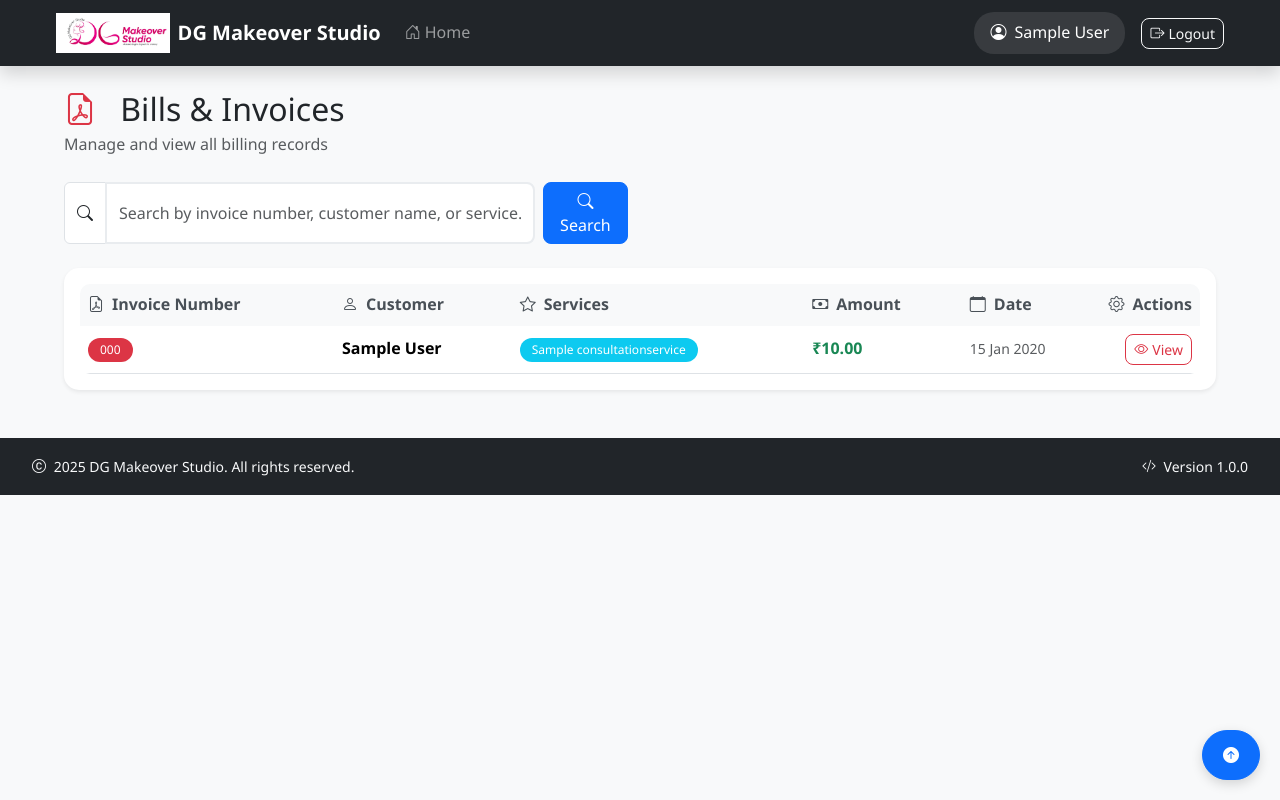
After one commit to sjsreehari04/dg-makeover-studio, a Django app: page /billing/ in a window 1280 px wide. The commit adds this page. Run offline with Django 5.2, Linux system fonts and the light colour scheme; a user stored in the database is signed in; tables that the repository leaves empty hold one stand-in row (values such as "Sample post").

Commit message:
Improve DB config for local + production and prepare billing UX upgrade

```diff
--- a/billing/urls.py
+++ b/billing/urls.py
@@ -1,6 +1,7 @@
 from django.urls import path
-from .views import bill_detail
+from .views import bill_list, bill_detail
 
 urlpatterns = [
+    path('', bill_list, name='bill_list'),
     path('<int:bill_id>/', bill_detail, name='bill_detail'),
 ]
--- a/billing/views.py
+++ b/billing/views.py
@@ -1,5 +1,6 @@
 from django.shortcuts import render, redirect, get_object_or_404
 from django.contrib.auth.decorators import login_required
+from django.db.models import Q
 from .models import Bill
 from consultations.models import Consultation
 
@@ -14,8 +15,18 @@ def bill_list(request):
             consultation__shop=request.user.shop
         ).order_by('-created_at')
 
+    # Search functionality
+    search_query = request.GET.get('search', '').strip()
+    if search_query:
+        bills = bills.filter(
+            Q(invoice_number__icontains=search_query) |
+            Q(consultation__customer__name__icontains=search_query) |
+            Q(consultation__services__service_name__icontains=search_query)
+        ).distinct()
+
     return render(request, 'billing/list.html', {
-        'bills': bills
+        'bills': bills,
+        'search_query': search_query
     })
 
 @login_required
--- /dev/null
+++ b/templates/billing/list.html
@@ -0,0 +1,152 @@
+{% extends 'base.html' %}
+{% load static %}
+{% block content %}
+
+<div class="container-fluid">
+    <!-- Page Header -->
+    <div class="row mb-4">
+        <div class="col-12">
+            <div class="d-flex justify-content-between align-items-center">
+                <div>
+                    <h2 class="mb-1">
+                        <i class="bi bi-file-earmark-pdf text-danger me-3"></i>
+                        Bills & Invoices
+                    </h2>
+                    <p class="text-muted mb-0">Manage and view all billing records</p>
+                </div>
+            </div>
+        </div>
+    </div>
+
+    <!-- Search Bar -->
+    <div class="row mb-4">
+        <div class="col-md-6">
+            <form method="GET" class="d-flex gap-2">
+                <div class="input-group">
+                    <span class="input-group-text bg-white">
+                        <i class="bi bi-search"></i>
+                    </span>
+                    <input
+                        type="text"
+                        name="search"
+                        class="form-control"
+                        placeholder="Search by invoice number, customer name, or service..."
+                        value="{{ search_query }}"
+                    >
+                    {% if search_query %}
+                    <a href="{% url 'bill_list' %}" class="btn btn-outline-secondary">
+                        <i class="bi bi-x-circle"></i> Clear
+                    </a>
+                    {% endif %}
+                </div>
+                <button type="submit" class="btn btn-primary">
+                    <i class="bi bi-search"></i> Search
+                </button>
+            </form>
+        </div>
+    </div>
+
+    <!-- Results Info -->
+    {% if search_query %}
+    <div class="row mb-3">
+        <div class="col-12">
+            <div class="alert alert-info" role="alert">
+                <i class="bi bi-info-circle me-2"></i>
+                Found {{ bills|length }} bill(s) matching "<strong>{{ search_query }}</strong>"
+            </div>
+        </div>
+    </div>
+    {% endif %}
+
+    <!-- Bills Table -->
+    <div class="row">
+        <div class="col-12">
+            <div class="card border-0 shadow-sm">
+                <div class="card-body">
+                    <div class="table-responsive">
+                        <table class="table table-hover mb-0">
+                            <thead class="table-light">
+                                <tr>
+                                    <th class="border-0">
+                                        <i class="bi bi-file-earmark-pdf me-2"></i>Invoice Number
+                                    </th>
+                                    <th class="border-0">
+                                        <i class="bi bi-person me-2"></i>Customer
+                                    </th>
+                                    <th class="border-0">
+                                        <i class="bi bi-star me-2"></i>Services
+                                    </th>
+                                    <th class="border-0">
+                                        <i class="bi bi-cash me-2"></i>Amount
+                                    </th>
+                                    <th class="border-0">
+                                        <i class="bi bi-calendar me-2"></i>Date
+                                    </th>
+                                    <th class="border-0 text-end" style="width: 100px;">
+                                        <i class="bi bi-gear me-2"></i>Actions
+                                    </th>
+                                </tr>
+                            </thead>
+                            <tbody>
+                                {% for bill in bills %}
+                                <tr>
+                                    <td class="align-middle">
+                                        <span class="badge bg-danger">{{ bill.invoice_number }}</span>
+                                    </td>
+                                    <td class="align-middle">
+                                        <strong>{{ bill.consultation.customer.name }}</strong>
+                                    </td>
+                                    <td class="align-middle">
+                                        <small>
+                                            {% for service in bill.consultation.services.all %}
+                                                <span class="badge bg-info">{{ service.service_name }}</span>
+                                            {% empty %}
+                                                <span class="text-muted">No services</span>
+                                            {% endfor %}
+                                        </small>
+                                    </td>
+                                    <td class="align-middle">
+                                        <span class="fw-bold text-success">₹{{ bill.total_amount }}</span>
+                                    </td>
+                                    <td class="align-middle">
+                                        <small class="text-muted">{{ bill.created_at|date:"d M Y" }}</small>
+                                    </td>
+                                    <td class="text-end align-middle">
+                                        <a href="{% url 'bill_detail' bill.id %}" class="btn btn-sm btn-outline-danger">
+                                            <i class="bi bi-eye me-1"></i>View
+                                        </a>
+                                    </td>
+                                </tr>
+                                {% empty %}
+                                <tr>
+                                    <td colspan="6" class="text-center text-muted py-5">
+                                        <i class="bi bi-file-earmark-pdf fs-1 mb-3 d-block"></i>
+                                        {% if search_query %}
+                                            <strong>No bills found matching "{{ search_query }}"</strong>
+                                        {% else %}
+                                            <strong>No bills found</strong>
+                                        {% endif %}
+                                    </td>
+                                </tr>
+                                {% endfor %}
+                            </tbody>
+                        </table>
+                    </div>
+                </div>
+            </div>
+        </div>
+    </div>
+</div>
+
+<style>
+    .table-hover tbody tr:hover {
+        background-color: rgba(220, 53, 69, 0.05);
+    }
+
+    .badge {
+        font-size: 0.75rem;
+        padding: 0.375rem 0.75rem;
+    }
+</style>
+
+{% endblock %}
```
Also changed, not shown: consultations/views.py (+10 -0 lines), templates/consultations/services.html (+70 -4 lines).
